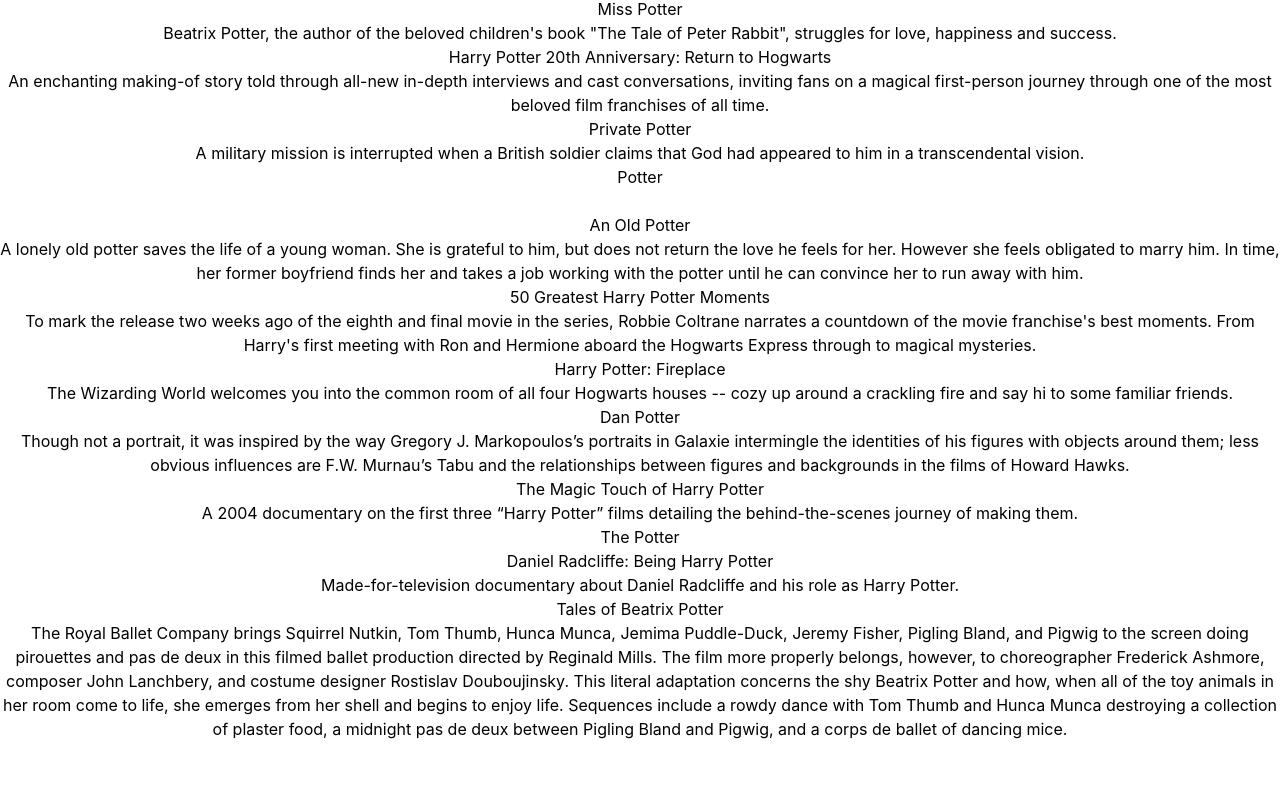
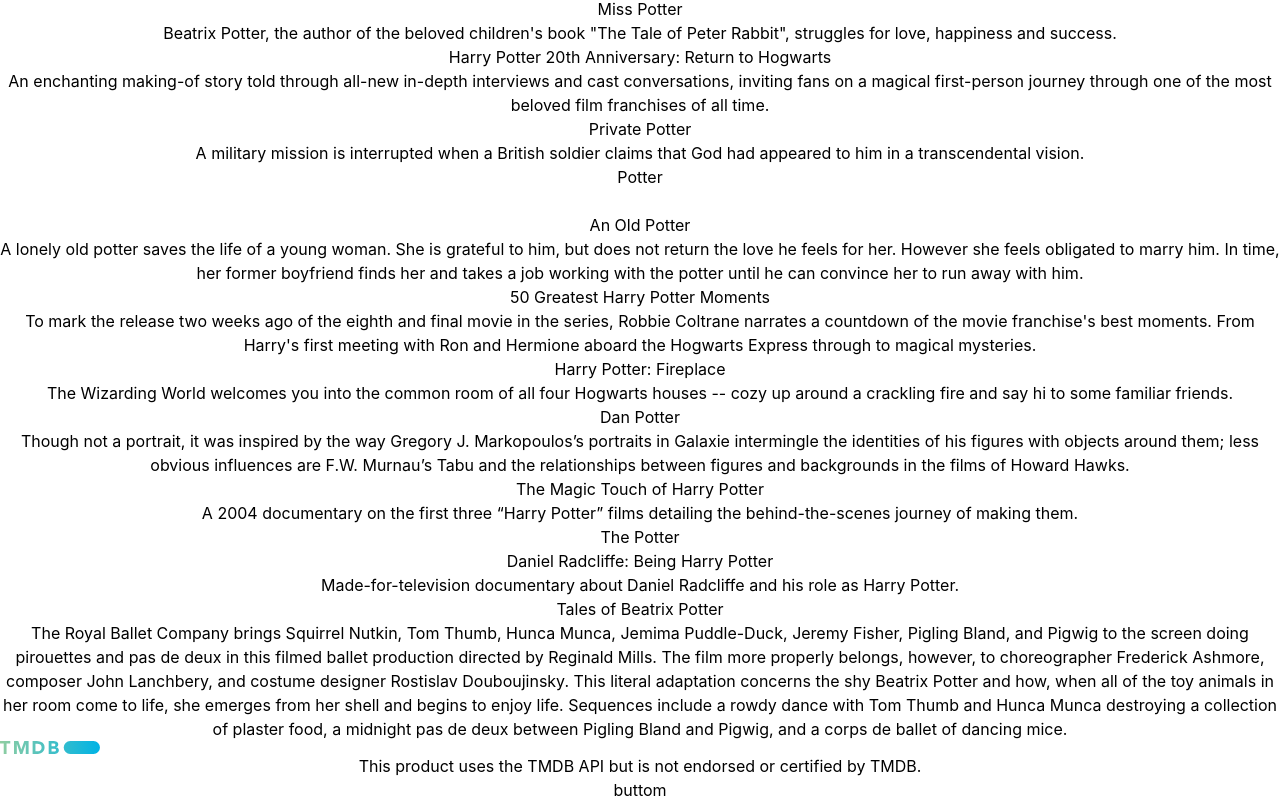
Before and after one commit to sashapervykh/rss-react-2026, a React (Vite) app in the folder frontend/: page / in a window 1280 px wide. Shown: the part 747-1549 px from the top of the page. Before the commit the page ends 1488 px from the top, so only its background shows below. Built offline with nearby package versions, Linux system fonts and the light colour scheme.

Commit message:
feat: add footer

```diff
--- a/frontend/src/pages/Home/Home.tsx
+++ b/frontend/src/pages/Home/Home.tsx
@@ -1,10 +1,12 @@
 import { Component } from "react";
 import { SearchWrapper } from "../../widget/SearchWrapper/SearchWrapper";
+import { Footer } from "../../shared/ui/Footer/Footer";
 
 export class Home extends Component {
     render() {
         return <>
             <SearchWrapper />
+            <Footer><div>buttom</div></Footer>
         </>
     }
 
--- /dev/null
+++ b/frontend/src/shared/constants/tmdbNotice.ts
@@ -0,0 +1 @@
+export const TMBD_NOTICE = "This product uses the TMDB API but is not endorsed or certified by TMDB."
--- a/frontend/src/shared/ui/Footer/Footer.tsx
+++ b/frontend/src/shared/ui/Footer/Footer.tsx
@@ -1,7 +1,21 @@
-import { Component } from "react";
+import { Component, type ReactNode } from "react";
+import tmdbLogo from '../../../../public/tmdbLogo.svg'
+import { TMBD_NOTICE } from "../../constants/tmdbNotice";
 
-export class Footer extends Component {
+interface Props {
+    children: ReactNode;
+}
+
+export class Footer extends Component<Props, object> {
+    constructor(props: Props) {
+        super(props)
+    }
+
     render() {
-        return <footer></footer>
+        return <footer>
+            <div style={{ width: "100px" }}><img src={tmdbLogo} alt="API Provider Logo" /></div>
+            <span>{TMBD_NOTICE}</span>
+            {this.props.children}
+        </footer>
     }
 }
```
Also changed, not shown: frontend/public/tmdbLogo.svg (added).
